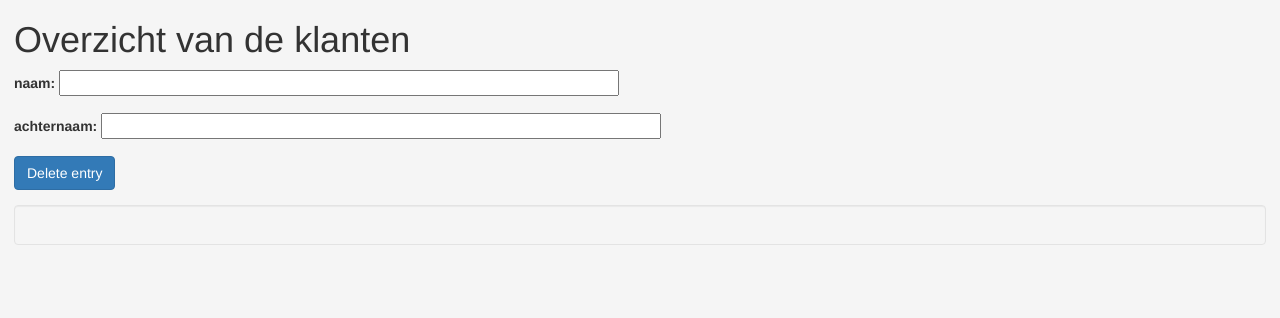
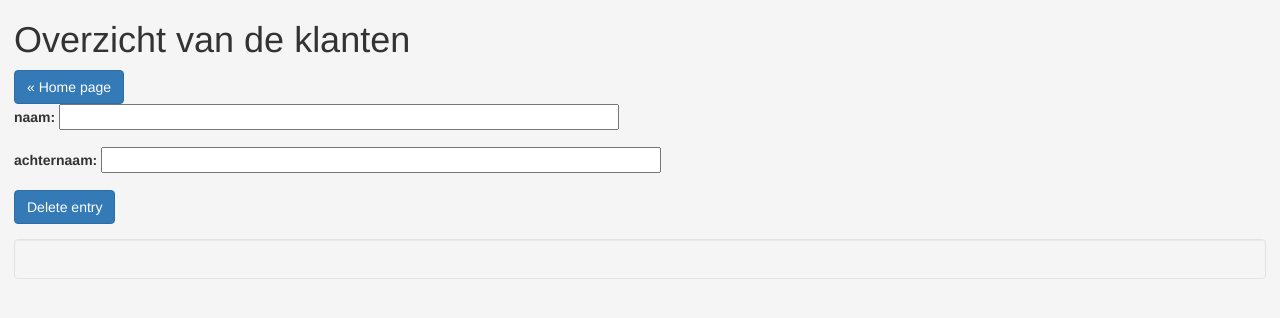
Before and after one commit to be-odisee-2020-2021-2ti-ddf-team-3/Jaegher, a Spring app: template jaegher/src/main/resources/templates/klanten.html in a window 1280 px wide. Shown: the top 318 px of the page. Run offline with Thymeleaf, Linux system fonts and the light colour scheme; the template is opened without the code that fills it, so the values that code supplies are empty; some libraries are stand-ins or nearby versions.

Commit message:
CSS update aan klanten.html

```diff
--- a/jaegher/src/main/resources/templates/klanten.html
+++ b/jaegher/src/main/resources/templates/klanten.html
@@ -14,6 +14,8 @@
 </head>
 <body>
 <h1>Overzicht van de klanten</h1>
+            <button class="btn btn-primary btn-md" name="previous" onclick='window.location.href="/home";'>&laquo; Home page</button>
+            <br>
 
 <form method="POST" th:action="@{/klanten}" th:object="${klant}">
 
```
